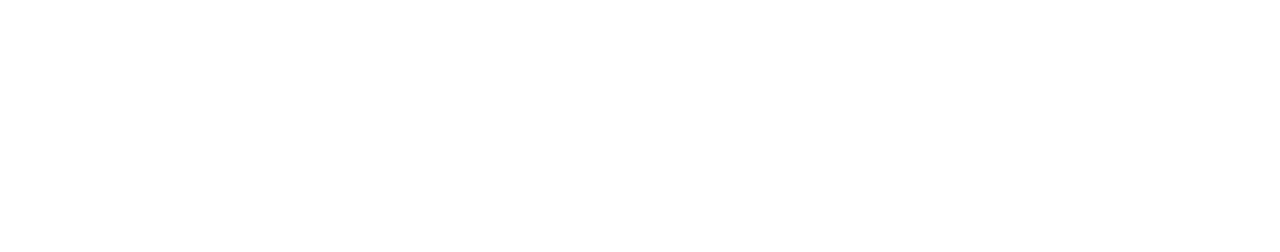
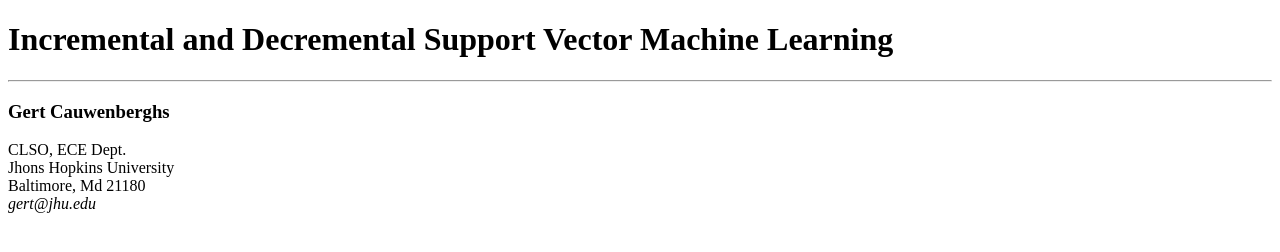
Before and after one commit to evelingcastillon/htmlcss-paper, a plain HTML site: page index.html in a window 1280 px wide. Drawn offline with Linux system fonts and the light colour scheme.

Commit message:
Complete header section

```diff
--- a/index.html
+++ b/index.html
@@ -9,7 +9,17 @@
 <body>
     <!-- Site Header -->
     <header>
-
+        <h1>Incremental and Decremental Support Vector Machine Learning</h1>
+        <hr>
+        <section>
+            <h3>Gert Cauwenberghs</h3>
+            <p>
+                CLSO, ECE Dept. <br>
+                Jhons Hopkins University <br>
+                Baltimore, Md 21180 <br>
+                <em>gert@jhu.edu</em>
+            </p>
+        </section>
     </header>
     <!-- /Site Header -->
 
```
